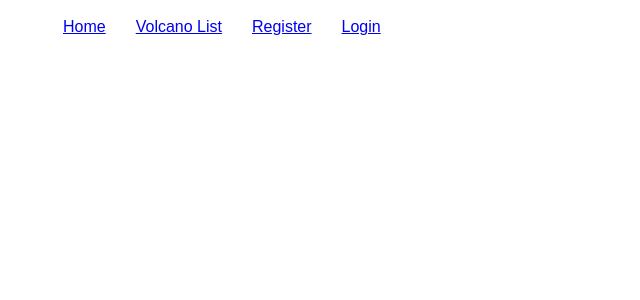
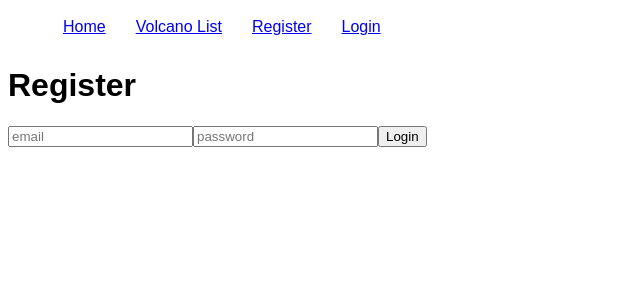
Before and after one commit to RomLmbrt/Assignment-1, a React (Create React App) app: page /Register in a window 1280 px wide. Shown: the top 300 px of the page, without its empty margins (0-640 px from the left). Built offline with nearby package versions, Linux system fonts and the light colour scheme.

Commit message:
All done. Just have to clean and replace with real value and pray

```diff
--- a/package.json
+++ b/package.json
@@ -8,9 +8,11 @@
     "ag-grid-community": "26.1.0",
     "ag-grid-react": "26.1.0",
     "bootstrap": "5.1.3",
+    "chart.js": "3.7.1",
     "history": "5.3.0",
     "pigeon-maps": "0.21.0",
     "react": "18.0.0",
+    "react-chartjs-2": "4.1.0",
     "react-dom": "18.0.0",
     "react-router-dom": "6.0.0-beta.8",
     "react-scripts": "4.0.0",
--- a/src/App.css
+++ b/src/App.css
@@ -84,3 +84,9 @@ div ul {
 .all_volcano {
   display: flex;
 }
+
+.graph {
+  margin-left: 150px;
+  width: 600px;
+  height: 600px;
+}
--- a/src/apiVolcano.js
+++ b/src/apiVolcano.js
@@ -10,7 +10,7 @@ export function useVolcanoList(country) {
   const [error, setError] = useState(null);
 
   useEffect(() => {
-    getVolcanoList(country)
+    GetVolcanoList(country)
       .then((volcanoList) => {
         setRowData(volcanoList);
         setLoading(false);
@@ -26,19 +26,21 @@ export function useVolcanoList(country) {
   };
 }
 
-function getVolcanoList(country) {
+function GetVolcanoList(country) {
+  const token = localStorage.getItem("token");
+  const headers = {
+    accept: "application/json",
+    "Content-Type": "application/json",
+    Authorization: "Bearer" + token
+  };
+
   return fetch(
-    `https://api.weatherapi.com/v1/forecast.json?key=${API_KEY}&q=${country}`
+    `https://api.weatherapi.com/v1/forecast.json?key=${API_KEY}&q=${country}`,
+    { headers }
   )
     .then((res) => res.json())
-    .then((res) => {
-      if ("error" in res) {
-        throw new Error(res.error.message);
-      }
-      return res.forecast.forecastday[0].hour;
-    })
     .then((works) =>
-      works.map((work) => {
+      works.forecast.forecastday[0].hour.map((work) => {
         return {
           time: work.time,
           text: work.condition.text,
@@ -47,5 +49,6 @@ function getVolcanoList(country) {
           icon: work.condition.icon
         };
       })
-    );
+    )
+    .catch((error) => console.log(error));
 }
--- /dev/null
+++ b/src/components/Chart.jsx
@@ -0,0 +1,46 @@
+import React from "react";
+import {
+  Chart as ChartJS,
+  CategoryScale,
+  LinearScale,
+  BarElement,
+  Title,
+  Tooltip,
+  Legend
+} from "chart.js";
+import { Bar } from "react-chartjs-2";
+
+ChartJS.register(
+  CategoryScale,
+  LinearScale,
+  BarElement,
+  Title,
+  Tooltip,
+  Legend
+);
+
+const options = {
+  responsive: true,
+  plugins: {
+    title: {
+      display: true,
+      text: "Population density"
+    }
+  }
+};
+
+const labels = ["5 km", "10 km", "30 km", "100 km"];
+
+const data = {
+  labels,
+  datasets: [
+    {
+      data: [5, 10, 30, 100],
+      backgroundColor: "rgba(53, 162, 235, 0.5)"
+    }
+  ]
+};
+
+export function Chart() {
+  return <Bar options={options} data={data} />;
+}
--- a/src/pages/Login.jsx
+++ b/src/pages/Login.jsx
@@ -3,37 +3,12 @@ import { Link } from "react-router-dom";
 import { useState } from "react";
 
 export default function Login(props) {
-  const [id, setId] = useState({});
-
   return (
     <div>
       <h1>Login</h1>
-      <LoginBar onSubmit={setId} />
-      {id !== {} ? <h1>Your Email {id.Email}</h1> : null}
-      {id !== {} ? <h1>Your Password {id.Password}</h1> : null}
+      <LoginBar />
     </div>
   );
-}
-
-/*create a new login*/
-function NewLogin(props) {
-  const url = "http://sefdb02.qut.edu.au:3001/user/register}";
-
-  return fetch(url, {
-    method: "POST",
-    headers: {
-      accept: "applications/json",
-      "Content-Type": "applications/json"
-    },
-    body: JSON.stringify({
-      email: props.Email,
-      password: props.Password
-    })
-  })
-    .then((res) => res.json())
-    .then((res) => {
-      localStorage.setItem("token", res.token);
-    });
 }
 
 /*create the bar for entering the user's email+password*/
@@ -71,7 +46,6 @@ function LoginBar(props) {
           id="button"
           type="button"
           onClick={() => {
-            props.onSubmit({ Email: email, Password: password });
             NewLogin({ Email: email, Password: password });
           }}
         >
@@ -81,3 +55,24 @@ function LoginBar(props) {
     </div>
   );
 }
+
+/*create a new login*/
+function NewLogin(props) {
+  const url = "http://sefdb02.qut.edu.au:3001/user/login}";
+
+  return fetch(url, {
+    method: "POST",
+    headers: {
+      accept: "applications/json",
+      "Content-Type": "applications/json"
+    },
+    body: JSON.stringify({
+      email: props.Email,
+      password: props.Password
+    })
+  })
+    .then((res) => res.json())
+    .then((res) => {
+      localStorage.setItem("token", res.token);
+    });
+}
--- a/src/pages/Register.jsx
+++ b/src/pages/Register.jsx
@@ -1,6 +1,83 @@
 import React from "react";
 import { Link } from "react-router-dom";
+import { useState } from "react";
 
 export default function Register() {
-  return <main></main>;
+  const [registerMessage, setRegisterMessage] = useState("");
+  return (
+    <div>
+      <h1>Register</h1>
+      <RegisterBar onSubmit={setRegisterMessage} />
+      {registerMessage !== "" ? <p>{registerMessage}</p> : null}
+    </div>
+  );
 }
+
+/*create a new login*/
+function NewRegister(props) {
+  const url = "http://sefdb02.qut.edu.au:3001/user/register}";
+
+  return fetch(url, {
+    method: "POST",
+    headers: {
+      accept: "applications/json",
+      "Content-Type": "applications/json"
+    },
+    body: JSON.stringify({
+      email: props.Email,
+      password: props.Password
+    })
+  })
+    .then((res) => res.json())
+    .then((res) => {
+      localStorage.setItem("message", res.message);
+    });
+}
+
+/*create the bar for entering the user's email+password*/
+
+function RegisterBar(props) {
+  const [email, setEmail] = useState("");
+  const [password, setPassword] = useState("");
+
+  return (
+    <div>
+      <form
+        onSubmit={(event) => {
+          event.preventDefault();
+        }}
+      >
+        <input
+          aria-labelledby="button"
+          id="email"
+          name="email"
+          type="text"
+          placeholder="email"
+          value={email}
+          onChange={(e) => setEmail(e.target.value)}
+        />
+        <input
+          aria-labelledby="button"
+          id="password"
+          name="password"
+          type="text"
+          placeholder="password"
+          value={password}
+          onChange={(e) => setPassword(e.target.value)}
+        />
+        <button
+          id="button"
+          type="button"
+          onClick={() => {
+            NewRegister({ Email: email, Password: password });
+            let message = localStorage.getItem("message");
+            props.onSubmit(message);
+            localStorage.removeItem("message");
+          }}
+        >
+          Login
+        </button>
+      </form>
+    </div>
+  );
+}
--- a/src/pages/Volcano.jsx
+++ b/src/pages/Volcano.jsx
@@ -3,12 +3,14 @@ import { Button } from "reactstrap";
 import { Map, Marker } from "pigeon-maps";
 
 import { useVolcanoList } from "../apiVolcano";
+import { Chart } from "../components/Chart";
 
 export default function Volcano() {
   const [searchParams] = useSearchParams();
   const id = searchParams.get("id");
   const country = searchParams.get("country");
   const data = useVolcanoList(country).rowData;
+  var token = localStorage.getItem("token");
 
   /*search for the right volcanoe */
   var volcano = {};
@@ -19,6 +21,8 @@ export default function Volcano() {
   });
 
   return (
+    <div className="container">
+      <p>
         <div className="all_volcano">
           <div className="volcano">
             <UseData {...volcano} />
@@ -26,6 +30,11 @@ export default function Volcano() {
           <div className="map">
             <UseMap long={50.879} lat={50.879} />
           </div>
+        </div>
+      </p>
+      <p>
+        <div className="graph">{token === null ? <Chart /> : null}</div>
+      </p>
     </div>
   );
 }
--- a/src/pages/VolcanoList.jsx
+++ b/src/pages/VolcanoList.jsx
@@ -31,8 +31,7 @@ export default function VolcanoList() {
     { headerName: "Time", field: "time", sortable: true, filter: true },
     { headerName: "Text", field: "text" },
     { headerName: "Temp", field: "temp" },
-    { headerName: "Wind", field: "wind" },
-    { headerName: "Icon", field: "icon" }
+    { headerName: "Wind", field: "wind" }
   ];
 
   return (
```
Also changed, not shown: public/img/volcano.png. Lines whose indentation alone changed are shown as unchanged.
